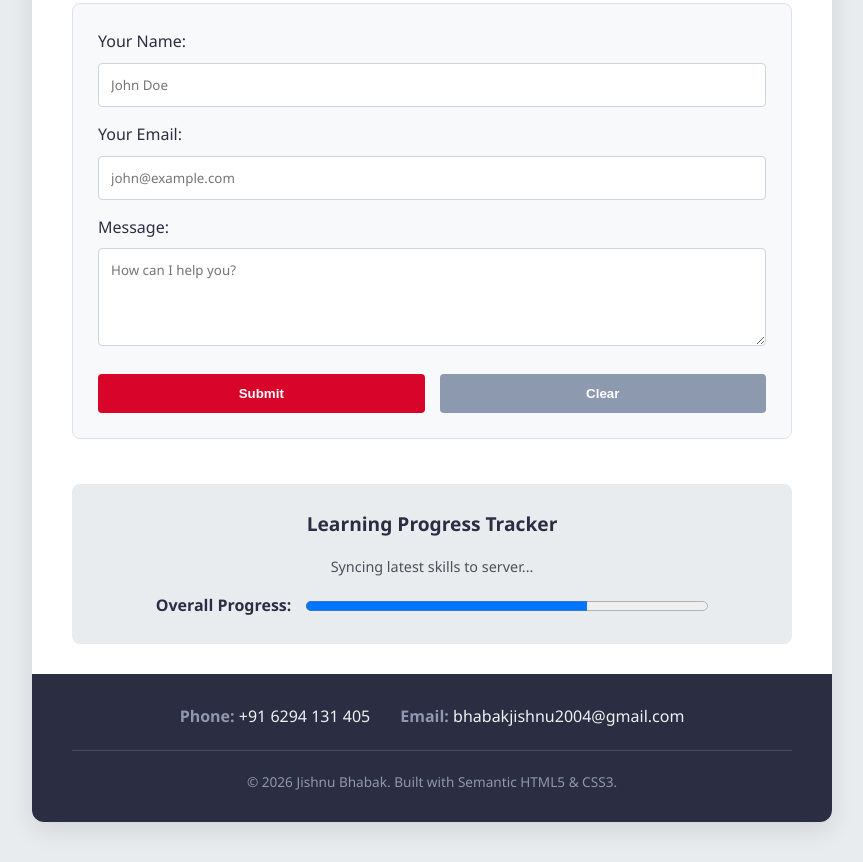
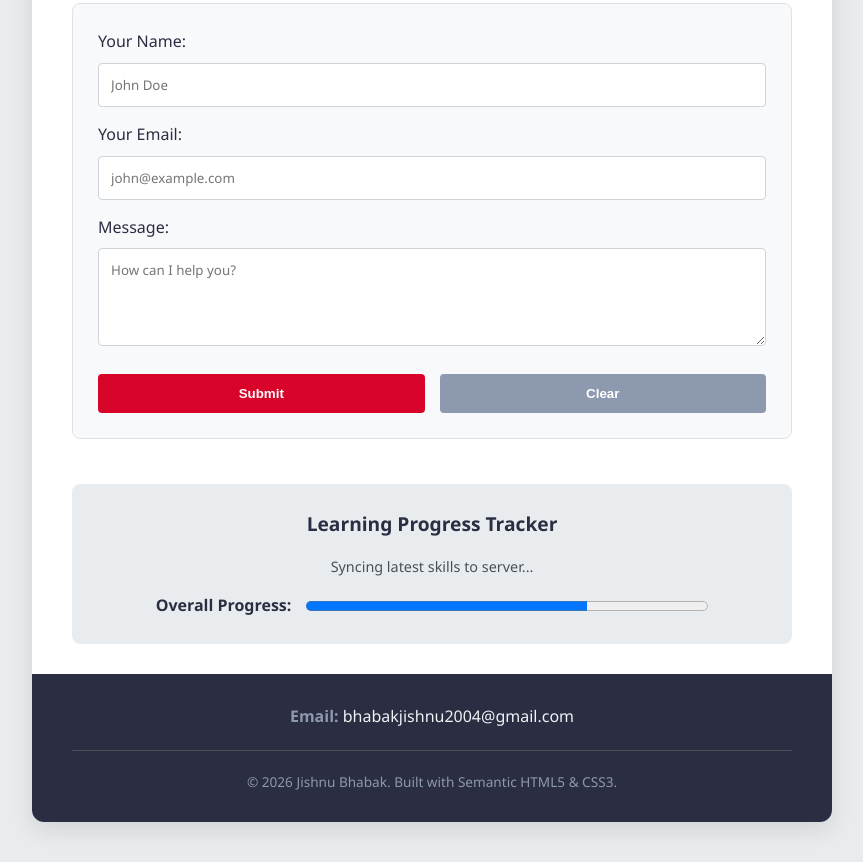
Before and after one commit to bhabakjishnu/Developer-Bio, a plain HTML site: page index.html in a window 1280 px wide. Shown: the part 1944-2806 px from the top of the page, without its empty margins (208-1071 px from the left). Drawn offline with Linux system fonts and the light colour scheme.

Commit message:
docs: add gitignore, update index markup, and expand README documentation

```diff
--- a/index.html
+++ b/index.html
@@ -168,10 +168,6 @@
         <footer class="bio-footer">
             <address class="contact-info">
                 <p>
-                    <strong>Phone:</strong>
-                    <a href="tel:+916294131405">+91 6294 131 405</a>
-                </p>
-                <p>
                     <strong>Email:</strong>
                     <a href="mailto:bhabakjishnu2004@gmail.com">bhabakjishnu2004@gmail.com</a>
                 </p>
```
Also changed, not shown: 2 other files.
